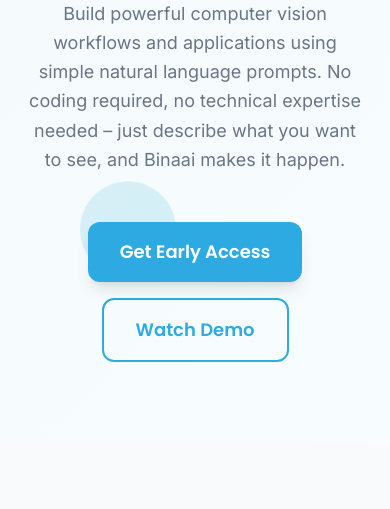
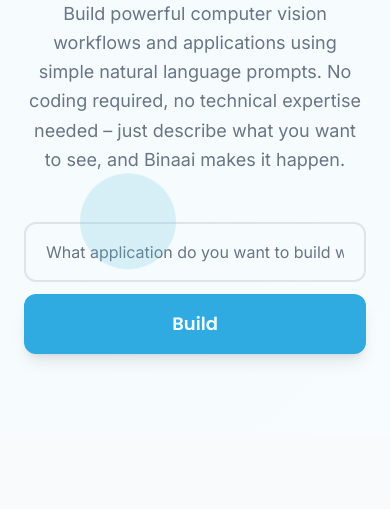
Before and after one commit to aictos/binaai-ai-site, a plain HTML site: page index.html in a window 390 px wide. Shown: the part 591-1100 px from the top of the page. Drawn offline with nearby package versions, Linux system fonts and the light colour scheme.

Commit message:
Update hero CTA flow to capture idea and pass to intake form
- Replaced hero CTA buttons with idea capture form on index.html
- Form submits GET request to intake.html with idea as query parameter
- Removed 'Watch Demo' button, kept single 'Build' button
- Added JavaScript to intake.html to read idea query param
- Sets textarea placeholder to captured idea (not value) as hint
- All three intake fields remain required (idea, name, email)
- Maintains existing styling and responsive design
- Improves user flow by capturing intent before form submission

```diff
--- a/index.html
+++ b/index.html
@@ -132,17 +132,21 @@
                 it happen.
             </p>
 
-            <!-- CTA Buttons -->
-            <div class="flex flex-col md:flex-row items-center justify-center space-y-4 md:space-y-0 md:space-x-6">
-                <button onclick="scrollToWaitlist()"
-                    class="bg-sky-blue hover:bg-teal-blue text-white px-8 py-4 rounded-xl font-poppins font-semibold text-lg transition-all transform hover:scale-105 shadow-lg">
-                    Get Early Access
-                </button>
-                <button
-                    class="border-2 border-sky-blue text-sky-blue hover:bg-sky-blue hover:text-white px-8 py-4 rounded-xl font-poppins font-semibold text-lg transition-all">
-                    Watch Demo
-                </button>
-            </div>
+            <!-- CTA: Idea capture form -->
+            <form action="intake.html" method="GET" class="mx-auto mt-8 flex w-full max-w-2xl flex-col gap-3 md:flex-row md:items-center md:gap-4">
+              <label for="idea" class="sr-only">What application do you want to build with Binaai?</label>
+              <input
+                type="text"
+                id="idea"
+                name="idea"
+                required
+                class="w-full rounded-xl border-2 border-gray-200 px-5 py-4 font-inter text-black placeholder-gray-500 focus:border-sky-blue focus:ring-2 focus:ring-sky-blue/20"
+                placeholder="What application do you want to build with Binaai?"
+              />
+              <button type="submit" class="rounded-xl bg-sky-blue px-8 py-4 font-poppins text-lg font-semibold text-white shadow-lg transition hover:scale-105 hover:bg-teal-blue">
+                Build
+              </button>
+            </form>
         </div>
     </section>
 
```
Also changed, not shown: intake.html (+12 -0 lines).
